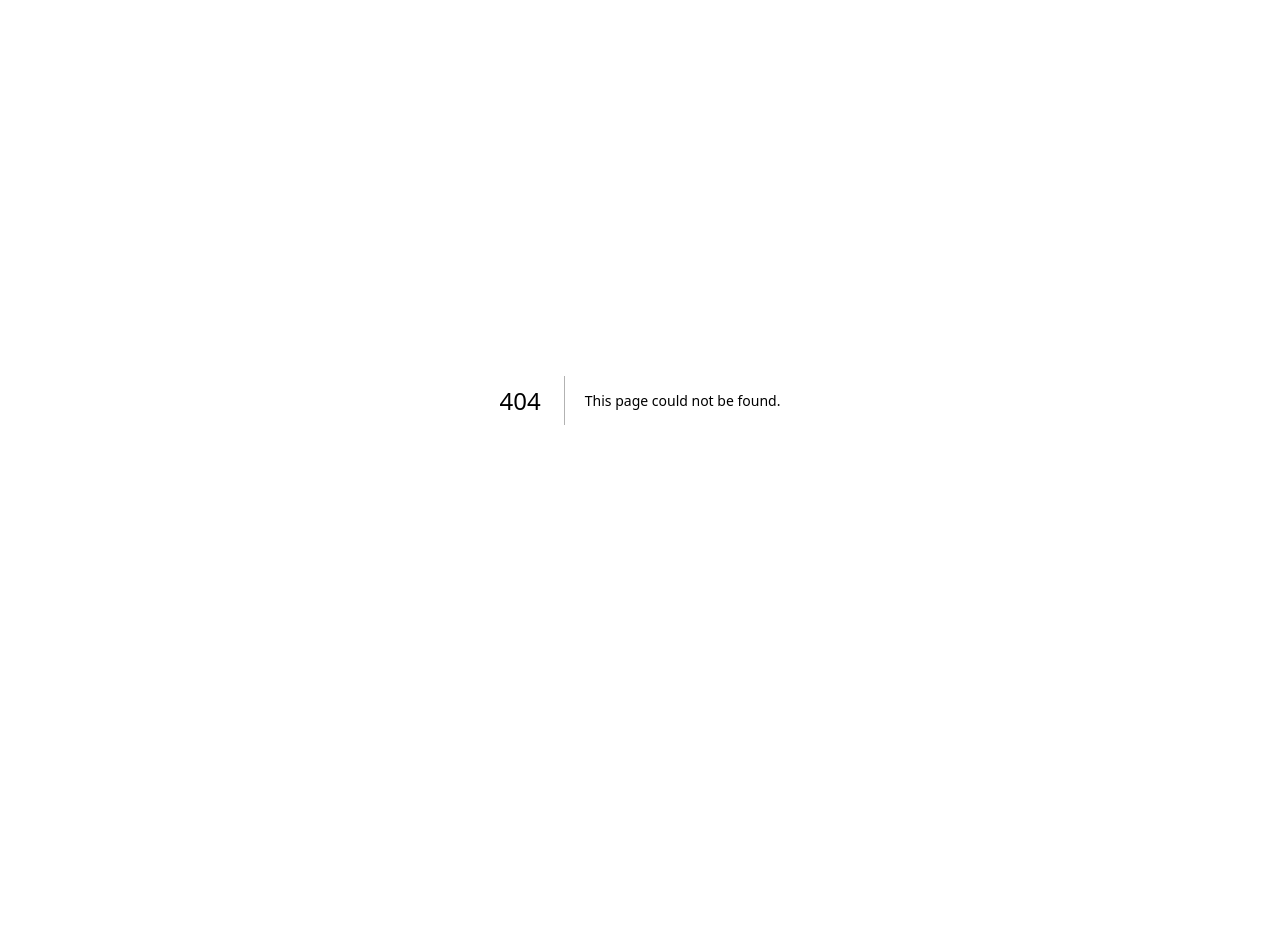
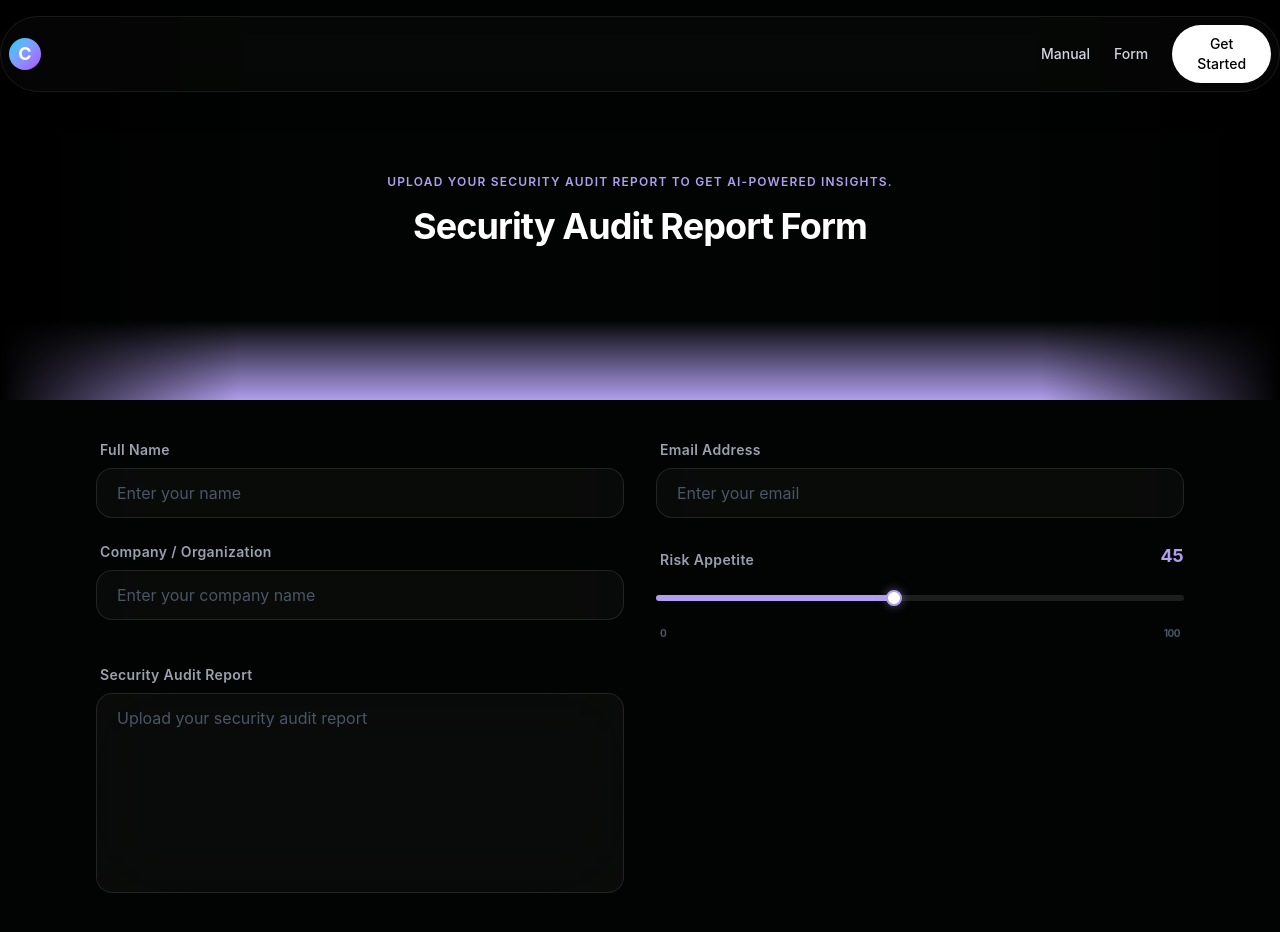
Before and after one commit to richObhasaa/CyberRIsk, a Next.js app in the folder frontend/: page /form in a window 1280 px wide. Before the commit this address had no page. Before the commit the page ends 800 px from the top, so only its background shows below. Built offline with nearby package versions, Linux system fonts and the light colour scheme.

Commit message:
adding basic form inputs and refining uis

```diff
--- a/frontend/app/components/Navbar.tsx
+++ b/frontend/app/components/Navbar.tsx
@@ -32,8 +32,8 @@ export default function Navbar() {
                     <a href="#features" className="text-sm font-medium text-gray-300 hover:text-white transition-colors">
                         Manual
                     </a>
-                    <a href="#pricing" className="text-sm font-medium text-gray-300 hover:text-white transition-colors">
-                        Contact
+                    <a href="/form" className="text-sm font-medium text-gray-300 hover:text-white transition-colors">
+                        Form
                     </a>
                     <button className="px-4 py-2 rounded-full bg-white text-black text-sm font-medium border border-transparent hover:bg-transparent hover:text-white hover:border-white transition-colors">
                         Get Started
--- a/frontend/app/components/Typewriter.tsx
+++ b/frontend/app/components/Typewriter.tsx
@@ -43,7 +43,7 @@ export default function Typewriter() {
     }, [text, isDeleting, wordIndex]);
 
     return (
-    <p className="mt-4 text-4xl font-medium text-gray-300">
+        <p className="mt-4 text-3xl font-medium text-gray-300">
             {text}
             <span className="animate-pulse border-r-2 border-gray-300 ml-1"></span>
         </p>
--- /dev/null
+++ b/frontend/app/components/formComponents.tsx
@@ -0,0 +1,149 @@
+import React from 'react';
+
+interface TextInputProps {
+    label: string;
+    placeholder?: string;
+    value: string;
+    onChange: (value: string) => void;
+    type?: string;
+    className?: string;
+}
+
+export const TextInput: React.FC<TextInputProps> = ({
+    label,
+    placeholder,
+    value,
+    onChange,
+    type = "text",
+    className = "",
+}) => {
+    return (
+        <div className={`flex flex-col gap-2 w-full ${className}`}>
+            <label className="text-sm font-semibold text-gray-400 ml-1 tracking-wide">
+                {label}
+            </label>
+            <input
+                type={type}
+                value={value}
+                onChange={(e) => onChange(e.target.value)}
+                placeholder={placeholder}
+                className="w-full bg-white/[0.03] border border-white/10 rounded-2xl px-5 py-3 text-white placeholder:text-gray-600 focus:outline-none focus:border-[#B19EEF]/50 focus:shadow-[0_0_20px_-5px_rgba(177,158,239,0.2)] transition-all duration-300 glass-card"
+            />
+        </div>
+    );
+};
+
+export const BigTextInput: React.FC<TextInputProps> = ({
+    label,
+    placeholder,
+    value,
+    onChange,
+    type = "text",
+    className = "",
+}) => {
+    return (
+        <div className={`flex flex-col gap-2 w-full ${className}`}>
+            <label className="text-sm font-semibold text-gray-400 ml-1 tracking-wide">
+                {label}
+            </label>
+            <textarea
+                value={value}
+                onChange={(e) => onChange(e.target.value)}
+                placeholder={placeholder}
+                className="w-full h-[200px] bg-white/[0.03] border border-white/10 rounded-2xl px-5 py-3 text-white placeholder:text-gray-600 focus:outline-none focus:border-[#B19EEF]/50 focus:shadow-[0_0_20px_-5px_rgba(177,158,239,0.2)] transition-all duration-300 glass-card resize-none"
+            />
+        </div>
+    );
+};
+
+interface SelectInputProps {
+    label: string;
+    options: { label: string; value: string }[];
+    value: string;
+    onChange: (value: string) => void;
+    className?: string;
+}
+
+export const SelectInput: React.FC<SelectInputProps> = ({
+    label,
+    options,
+    value,
+    onChange,
+    className = "",
+}) => {
+    return (
+        <div className={`flex flex-col gap-2 w-full ${className}`}>
+            <label className="text-sm font-semibold text-gray-400 ml-1 tracking-wide">
+                {label}
+            </label>
+            <div className="relative group">
+                <select
+                    value={value}
+                    onChange={(e) => onChange(e.target.value)}
+                    className="w-full bg-white/[0.03] border border-white/10 rounded-2xl px-5 py-3 text-white appearance-none focus:outline-none focus:border-[#B19EEF]/50 focus:shadow-[0_0_20px_-5px_rgba(177,158,239,0.2)] transition-all duration-300 glass-card cursor-pointer"
+                >
+                    {options.map((opt) => (
+                        <option key={opt.value} value={opt.value} className="bg-[#020403] text-white">
+                            {opt.label}
+                        </option>
+                    ))}
+                </select>
+                <div className="absolute right-5 top-1/2 -translate-y-1/2 pointer-events-none text-gray-400 group-hover:text-[#B19EEF] transition-colors">
+                    <svg xmlns="http://www.w3.org/2000/svg" width="16" height="16" fill="currentColor" viewBox="0 0 16 16">
+                        <path d="M7.247 11.14 2.451 5.658C1.885 5.013 2.345 4 3.204 4h9.592a1 1 0 0 1 .753 1.659l-4.796 5.48a1 1 0 0 1-1.506 0z" />
+                    </svg>
+                </div>
+            </div>
+        </div>
+    );
+};
+
+interface RangeInputProps {
+    label: string;
+    value: number;
+    onChange: (value: number) => void;
+    min?: number;
+    max?: number;
+    className?: string;
+}
+
+export const RangeInput: React.FC<RangeInputProps> = ({
+    label,
+    value,
+    onChange,
+    min = 0,
+    max = 100,
+    className = "",
+}) => {
+    const percentage = Math.max(0, Math.min(100, ((value - min) / (max - min)) * 100));
+
+    return (
+        <div className={`flex flex-col gap-4 w-full ${className}`}>
+            <div className="flex justify-between items-end ml-1">
+                <label className="text-sm font-semibold text-gray-400 tracking-wide">
+                    {label}
+                </label>
+                <span className="text-lg font-bold text-[#B19EEF] tabular-nums">
+                    {value}
+                </span>
+            </div>
+            <div className="relative flex items-center h-6 group">
+                <input
+                    type="range"
+                    min={min}
+                    max={max}
+                    value={value}
+                    onChange={(e) => onChange(parseInt(e.target.value))}
+                    className="w-full h-1.5 bg-white/10 rounded-full appearance-none cursor-pointer group-hover:bg-white/20 transition-all [&::-webkit-slider-thumb]:appearance-none [&::-webkit-slider-thumb]:w-4 [&::-webkit-slider-thumb]:h-4 [&::-webkit-slider-thumb]:rounded-full [&::-webkit-slider-thumb]:bg-white [&::-webkit-slider-thumb]:border-2 [&::-webkit-slider-thumb]:border-[#B19EEF] [&::-webkit-slider-thumb]:shadow-[0_0_10px_rgba(177,158,239,0.5)] [&::-webkit-slider-thumb]:transition-all [&::-webkit-slider-thumb]:hover:scale-125"
+                    style={{
+                        background: `linear-gradient(to right, #B19EEF 0%, #B19EEF ${percentage}%, rgba(255,255,255,0.1) ${percentage}%, rgba(255,255,255,0.1) 100%)`
+                    }}
+                />
+            </div>
+            <div className="flex justify-between text-[10px] text-gray-600 font-bold uppercase tracking-tighter px-1">
+                <span>{min}</span>
+                <span>{max}</span>
+            </div>
+        </div>
+    );
+};
--- /dev/null
+++ b/frontend/app/form/page.tsx
@@ -0,0 +1,71 @@
+"use client";
+
+import { useState } from "react";
+import ContentSection from "../layouts/ContentSection";
+import { RangeInput, SelectInput, TextInput, BigTextInput } from "../components/formComponents";
+
+export default function FormPage() {
+    const [formData, setFormData] = useState({
+        name: "",
+        email: "",
+        company: "",
+        riskLevel: 45,
+        report: ""
+    });
+
+    return (
+        <>
+            <div className="h-max w-full flex flex-col overflow-hidden">
+                <div className="relative h-[50vh] w-full text-white fade-in flex items-center justify-center">
+                    <div className="mt-15">
+                        <ContentSection
+                            title="Security Audit Report Form"
+                            subtitle="Upload your security audit report to get AI-powered insights."
+                        />
+                    </div>
+                    {/* Bottom fade */}
+                    <div className="hidden md:block absolute pointer-events-none inset-x-0 bottom-0 h-20 bg-gradient-to-t from-[#B19EEF] to-transparent" />
+                    {/* Left fade */}
+                    <div className="hidden md:block absolute pointer-events-none inset-y-0 left-0 w-60 bg-gradient-to-r from-black to-transparent" />
+                    {/* Right fade */}
+                    <div className="hidden md:block absolute pointer-events-none inset-y-0 right-0 w-60 bg-gradient-to-l from-black to-transparent" />
+                </div>
+                <div className="flex flex-col w-full max-w-7xl mx-auto py-10">
+                    <form action="" method="post" onSubmit={(e) => e.preventDefault()}>
+                        <div className="grid grid-cols-1 md:grid-cols-2 gap-x-8 gap-y-6 px-6 sm:px-12 lg:px-24">
+                            <TextInput
+                                label="Full Name"
+                                placeholder="Enter your name"
+                                value={formData.name}
+                                onChange={(value) => setFormData(prev => ({ ...prev, name: value }))}
+                            />
+                            <TextInput
+                                label="Email Address"
+                                placeholder="Enter your email"
+                                value={formData.email}
+                                onChange={(value) => setFormData(prev => ({ ...prev, email: value }))}
+                            />
+                            <TextInput
+                                label="Company / Organization"
+                                placeholder="Enter your company name"
+                                value={formData.company}
+                                onChange={(value) => setFormData(prev => ({ ...prev, company: value }))}
+                            />
+                            <RangeInput
+                                label="Risk Appetite"
+                                value={formData.riskLevel}
+                                onChange={(value) => setFormData(prev => ({ ...prev, riskLevel: value }))}
+                            />
+                            <BigTextInput
+                                label="Security Audit Report"
+                                placeholder="Upload your security audit report"
+                                value={formData.report}
+                                onChange={(value) => setFormData(prev => ({ ...prev, report: value }))}
+                            />
+                        </div>
+                    </form>
+                </div>
+            </div>
+        </>
+    );
+}
--- a/frontend/app/layout.tsx
+++ b/frontend/app/layout.tsx
@@ -21,6 +21,7 @@ export default function RootLayout({
     return (
         <html lang="en" className="dark">
             <body className={`${inter.variable} font-inter antialiased bg-[#020403] text-white`}>
+                <Navbar />
                 {children}
             </body>
         </html>
--- a/frontend/app/layouts/ContentSection.tsx
+++ b/frontend/app/layouts/ContentSection.tsx
@@ -18,7 +18,7 @@ const ContentSection: React.FC<ContentSectionProps> = ({
     centered = true
 }) => {
     return (
-        <section className={`bg-black text-white py-5 px-6 sm:px-12 lg:px-24 ${className}`}>
+        <section className={`bg-transparent text-white py-5 px-6 sm:px-12 lg:px-24 ${className}`}>
             <div className={`max-w-4xl mx-auto ${centered ? 'text-center' : ''}`}>
                 {subtitle && (
                     <span className="text-[#B19EEF] font-semibold tracking-widest uppercase text-xs mb-4 block">
--- a/frontend/app/page.tsx
+++ b/frontend/app/page.tsx
@@ -14,7 +14,6 @@ import BentoGrid from "./layouts/BentoGrid";
 export default function Home() {
     return (
         <>
-            <Navbar />
             <div className="h-screen w-full relative overflow-hidden">
                 {/* Background Layer */}
                 <div className="absolute h-screen w-full inset-0 z-0 text-white fade-in">
@@ -39,7 +38,7 @@ export default function Home() {
                             colors={["#ffffff", "#a09eff", "#6f3be8"]}
                             animationSpeed={8}
                             showBorder={false}
-                            className="text-5xl md:text-7xl font-bold tracking-tight"
+                            className="text-6xl md:text-7xl font-bold tracking-tight"
                         >
                             CyberRisk
                         </GradientText>
```
Lines whose indentation alone changed are shown as unchanged.
